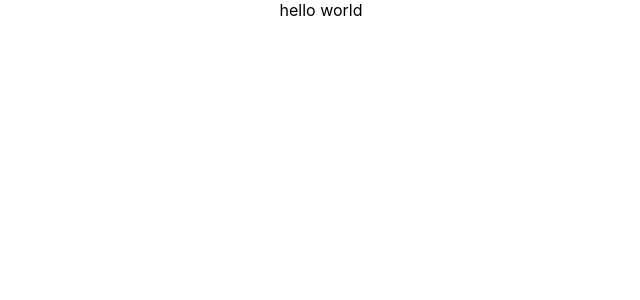
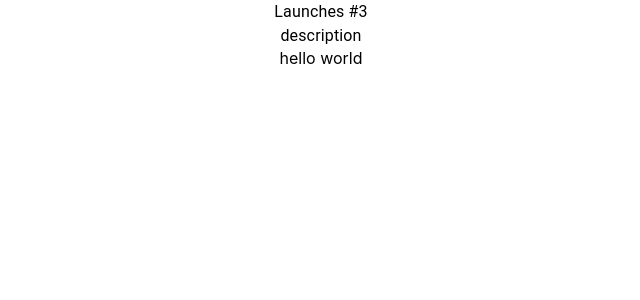
Before and after one commit to ccontarino/rocket, a React (Create React App) app: page / in a window 1280 px wide. Shown: the top 300 px of the page, without its empty margins (319-959 px from the left). Built offline with nearby package versions, Linux system fonts and the light colour scheme.

Commit message:
feat: add structure project

```diff
--- a/package.json
+++ b/package.json
@@ -8,6 +8,7 @@
     "@testing-library/jest-dom": "^5.14.1",
     "@testing-library/react": "^11.2.7",
     "@testing-library/user-event": "^12.8.3",
+    "axios": "^0.21.4",
     "react": "^17.0.2",
     "react-dom": "^17.0.2",
     "react-redux": "^7.2.5",
--- a/src/App.js
+++ b/src/App.js
@@ -11,6 +11,7 @@ import {
 } from "react-router-dom";
 import { store } from './store/store'
 import { Provider } from 'react-redux'
+import LaunchesList from './components/LuchesList';
 
 function App() {
   return (
@@ -25,6 +26,7 @@ function App() {
               {/* <Topics /> */}
             </Route>
             <Route path="/">
+              <LaunchesList/>
               {/* <Home /> */}
             </Route>
           </Switch>
--- /dev/null
+++ b/src/components/LuchesList.js
@@ -0,0 +1,30 @@
+import React from 'react'
+import PropTypes from 'prop-types'
+import { makeStyles, Typography } from '@material-ui/core';
+
+const useStyle = () => makeStyles({
+    rocketContainer: {
+        backgroundColor: 'white',
+    },
+    rocketTitle: {
+        padding: 10,
+    },
+});
+function LaunchesList(props) {
+    const classes = useStyle();
+
+    return (
+        <div className={classes.rocketContainer}>
+            <div className={classes.rocketTitle}>
+                <Typography>Launches #3</Typography>
+                <Typography>description</Typography>
+            </div>
+        </div>
+    )
+}
+
+LaunchesList.propTypes = {
+    rocketList: PropTypes.array
+}
+
+export default LaunchesList
--- /dev/null
+++ b/src/services/launchesService.js
@@ -0,0 +1,6 @@
+import axios from 'axios';
+
+const urlLaunches="https://api.spacexdata.com/v3/launches"
+const getLaunches= () => {
+    return axios.get(urlLaunches).then((resp)=>resp.data);
+}
--- /dev/null
+++ b/src/services/rocketService.js
@@ -0,0 +1,6 @@
+import axios from 'axios';
+const urlGetRocket='';
+
+const getRockets=()=>{
+    axios.get('https://api.spacexdata.com/v3/launches');
+}
```
Also changed, not shown: 1 other file (tests, documents, lock files or other folders).
